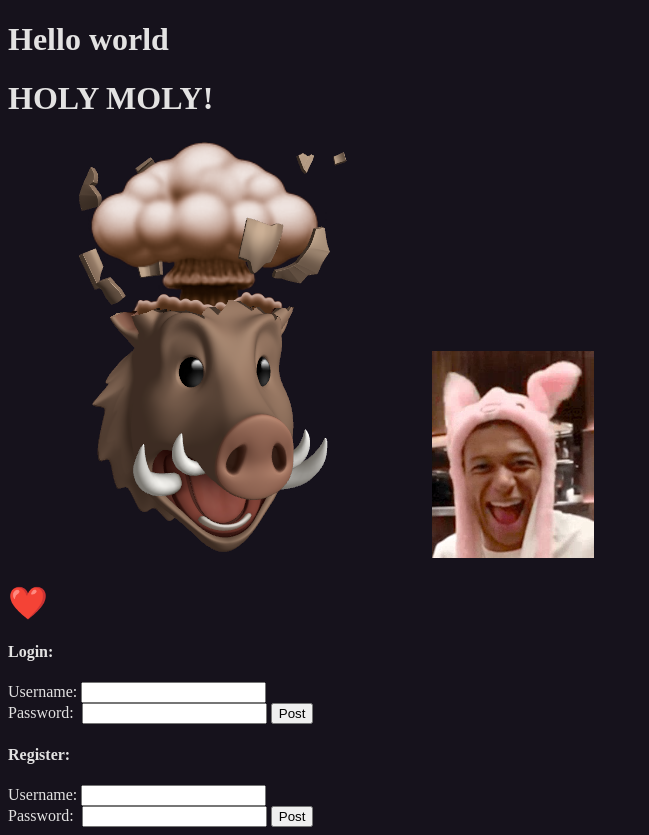
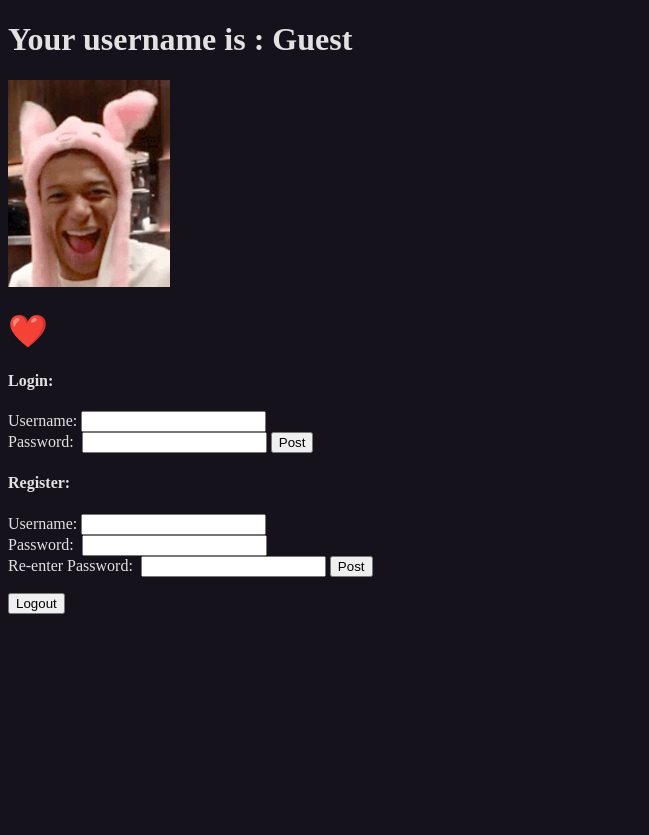
Before and after one commit to jonahwhat/gilbert, a Flask app: page / in a window 1280 px wide. Shown: the whole page, without its empty margins (0-649 px from the left). After the commit the page ends 614 px from the top, so only its background shows below. Run offline with Flask 3, Linux system fonts and the light colour scheme.

Commit message:
objective 2 implementation

```diff
--- a/server.py
+++ b/server.py
@@ -1,15 +1,20 @@
+import bcrypt
 from pymongo import MongoClient
-from flask import Flask, request, send_from_directory, make_response, redirect, url_for, jsonify
+from flask import Flask, render_template, request, send_from_directory, make_response, redirect, session, url_for, jsonify
 from markupsafe import escape
 from util.auth import *
 
 app = Flask(__name__)
 app.config['SESSION_COOKIE_HTTPONLY'] = True
+app.secret_key = 'cse312secretkeymoment1612!'
 
 # setting up database
 mongo_client = MongoClient("mongo")
 db = mongo_client["cse312"]
+
+# user_collection stores user login information
 user_collection = db["user"]
+# auth_collection stores auth tokens along with username
 auth_collection = db["auth"]
 
 @app.after_request
@@ -21,34 +26,38 @@ def add_security_headers(response):
 @app.route('/')
 @app.route('/index')
 def index():
-    return send_from_directory('public', 'index.html')
+ # Retrieve error messages from session, if any
+    register_error = session.pop('register_error', '')
+    login_error = session.pop('login_error', '')
+
+    # Get username from the authentication cookie
+    auth_token = request.cookies.get('auth')
+    username = getUsername(auth_token, auth_collection)
+
+    return render_template('index.html', username=username, register_error=register_error, login_error=login_error)
+
+@app.route('/register',methods=["POST"])
+def register():
+    if request.method == "POST":
+        return handleRegister(request, user_collection)
+
+    else:
+        return jsonify({'error': 'Method not allowed'}), 405
 
 
-# assumes database users with data id password and username per user
 @app.route('/login', methods=['POST'])
-def login(response):
-    user_data = request.json
-    username = user_data['username']
-    password = user_data['password']
+def login():
+    return handleLogin(request, user_collection, auth_collection)
 
-    # Find the user by username
-    user = user_collection.find_one({'username': username})
-
-    if user and hash(password) == user['password']:
-        session['user_id'] = str(user['_id'])
-
-    setAuthToken(response, username, auth_collection)
+@app.route('/logout', methods=['POST'])
+def logout():
+    response = make_response(redirect(url_for("index")))
+    removeAuthToken(request, response, auth_collection)
     return response
 
 @app.route('/test')
 def testRoute():
     return send_from_directory('static', 'holycow.png')
-
-
-@app.route('/user/<username>')
-def profile(username):
-    print(request.method)
-    return f"Your Username is {escape(username)}, your method is {request.method}, full method: {request} "
 
 @app.route('/function')
 def function():
@@ -58,14 +67,10 @@ def function():
 def css():
     return send_from_directory('static', 'style.css')
 
-@app.route('/register',methods=["POST"])
-def register():
-    if request.method == "POST":
-        username = request.form.get("username")
-        password = request.form.get("password")
-        return redirect(url_for("index"))
-    else:
-        return jsonify({'error': 'Method not allowed'}), 405
+@app.route('/print')
+def printMsg(message):
+    app.logger.info(message)
+    return "Check your console"
 
 if __name__ == '__main__':
     app.run(debug=True, host='0.0.0.0', port=8080)
--- a/public/index.html
+++ b/templates/index.html
@@ -8,9 +8,7 @@
     <title>CSE312 Project</title>
   </head>
   <body>
-    <h1>Hello world</h1>
-    <h1>HOLY MOLY!</h1>
-    <img src="/static/holycow.png" />
+    <h1>Your username is : {{username|safe}}</h1>
     <img src="/static/MBAEBAE.png" />
     <h1>❤️</h1>
     <div class="login">
@@ -31,6 +29,8 @@
         </label>
         <input type="submit" value="Post" />
       </form>
+      <p>{{login_error}}</p>
+
     </div>
 
     <div class="register">
@@ -42,15 +42,32 @@
       >
         <label
           >Username:
-          <input id="reg-form-username" type="text" name="username_reg" />
+          <input id="reg-form-username" type="text" name="username" />
         </label>
         <br />
         <label
           >Password:&nbsp;
-          <input id="reg-form-pass" type="password" name="password_reg" />
+          <input id="reg-form-pass" type="password" name="password" />
         </label>
+        <br />
+        <label>Re-enter Password:&nbsp;
+        <input id="reg-form-pass2" type="password" name="password2" />
+      </label>
         <input type="submit" value="Post" />
       </form>
+      <p>{{register_error|safe}}</p>
     </div>
+
+    <div class="logout">
+      <form
+        action="/logout"
+        method="post"
+        enctype="application/x-www-form-urlencoded"
+      >
+      <input type="submit" value="Logout" />
+      </form>
+      </div>
+
+
   </body>
 </html>
--- a/util/auth.py
+++ b/util/auth.py
@@ -1,11 +1,14 @@
 import uuid
 import hashlib
+import bcrypt
+from flask import make_response, redirect, session, url_for
+from markupsafe import escape
 
 # set this upon the user logging in
 def setAuthToken(response, username, auth_collection):
     # HttpOnly directive set, give user auth token, store hash of token in db
     token = str(uuid.uuid4())
-    response.headers['Set-Cookie'] = f'auth={token}; Max-Age=36000; HttpOnly'
+    response.headers['Set-Cookie'] = f'auth={token}; Max-Age=136000; HttpOnly'
 
     # You must store a hash (no salt) of each token in your database
     hashed_token = hashlib.sha256(token.encode()).digest()
@@ -28,7 +31,82 @@ def removeAuthToken(request, response, auth_collection):
 
     # send response with empty auth token and expires directive
     response.headers['Set-Cookie'] = 'auth=; Max-Age=1; HttpOnly'
+    return
 
-    # response.setResponseLine("HTTP/1.1 302 Found")
-    # response.setContentType("application/json; charset=utf-8")
-    # response.addHeader("Location: /")
+
+def handleRegister(request, user_collection):
+    username = str(escape(request.form.get("username")))
+    password = request.form.get("password")
+    password2 = request.form.get("password2")
+
+    # check if username/pass is empty string
+    if username == "" or password == "" or password2 == "":
+        session['register_error'] = "Please enter a valid username/password!"
+        return redirect(url_for("index"))
+
+    # check if passwords are equal
+    if password != password2:
+        session['register_error'] = "Passwords are not equal!"
+        return redirect(url_for("index"))
+
+    # check if username is already taken
+    userExists = user_collection.find_one({'username': username})
+    if userExists:
+        session['register_error'] = "Username is already taken!"
+        return redirect(url_for("index"))
+
+    # use bcrypt to salt+hash
+    salted_hash = bcrypt.hashpw(password.encode(), bcrypt.gensalt())
+
+    user_login = {
+        "username": username,
+        "salted_hash": salted_hash,
+    }
+
+    # store in user_collection
+    user_collection.insert_one(user_login)
+
+    session['register_error'] = f"Register Successful!, your username is {username}!"
+    return redirect(url_for("index"))
+
+
+def handleLogin(request, user_collection, auth_collection):
+    username = str(escape(request.form.get("username_login")))
+    password = request.form.get("password_login")
+    response = make_response(redirect(url_for("index")))
+
+    # check if username is empty
+    if username == "":
+        session['login_error'] = "Please enter a valid username!"
+        return redirect(url_for("index"))
+
+    userDict = user_collection.find_one({'username': username})
+    # use bcrypt to check
+
+    if userDict:
+        # check that hash matches
+        if bcrypt.checkpw(password.encode(), userDict["salted_hash"]):
+            # give user an auth cookie
+            setAuthToken(response, username, auth_collection)
+            session['login_error'] = f"Login Successful! Welcome {username}"
+            return response
+
+    session['login_error'] = "Invalid Login!"
+    return redirect(url_for("index"))
+
+
+def getUsername(token, auth_collection):
+
+    username = "Guest"
+
+    if not token:
+        return username
+
+    hashed_token = hashlib.sha256(token.encode()).digest()
+
+    result = auth_collection.find_one({"hashed_token": hashed_token})
+
+    if result:
+        username = result["username"]
+
+    return username
```
